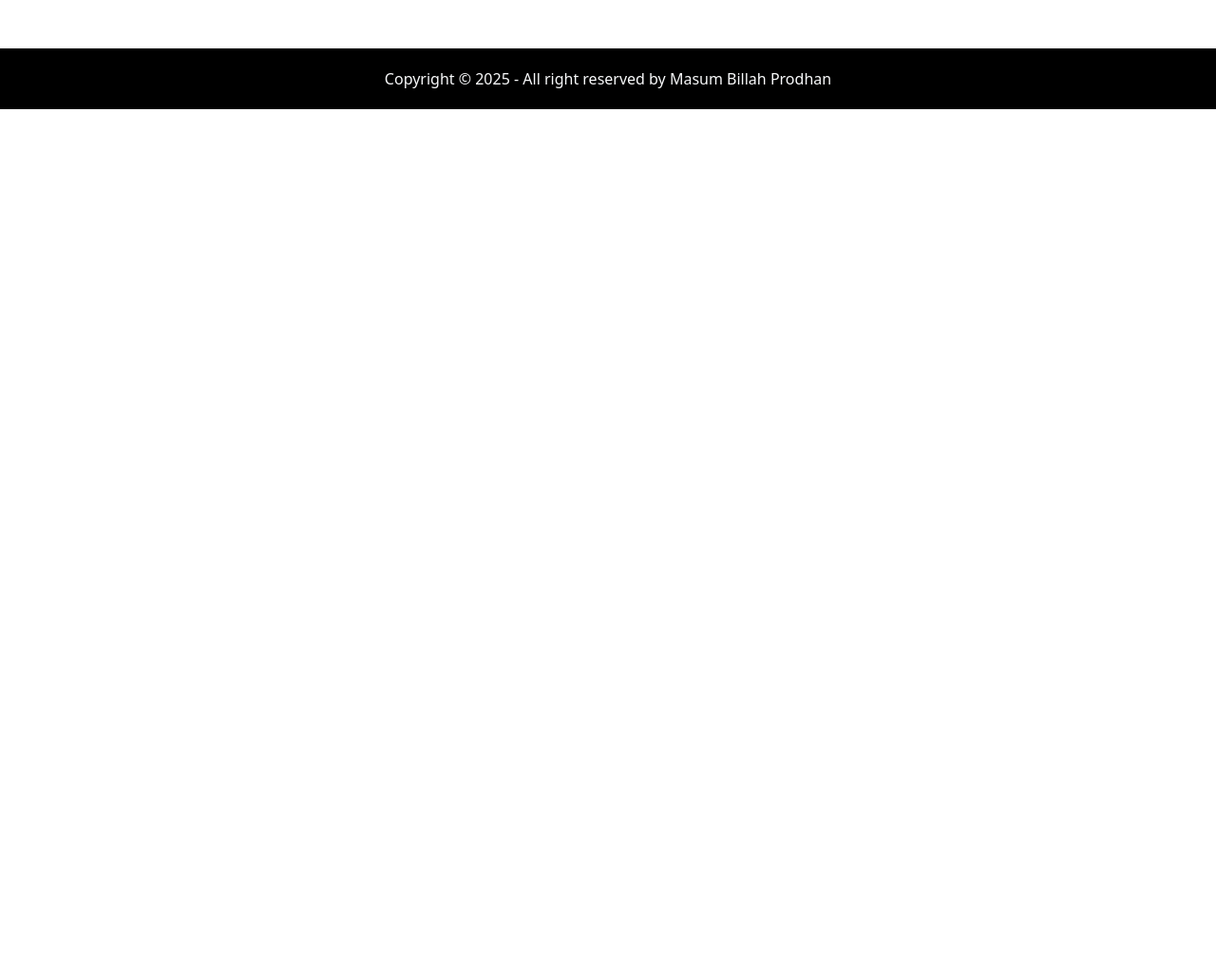
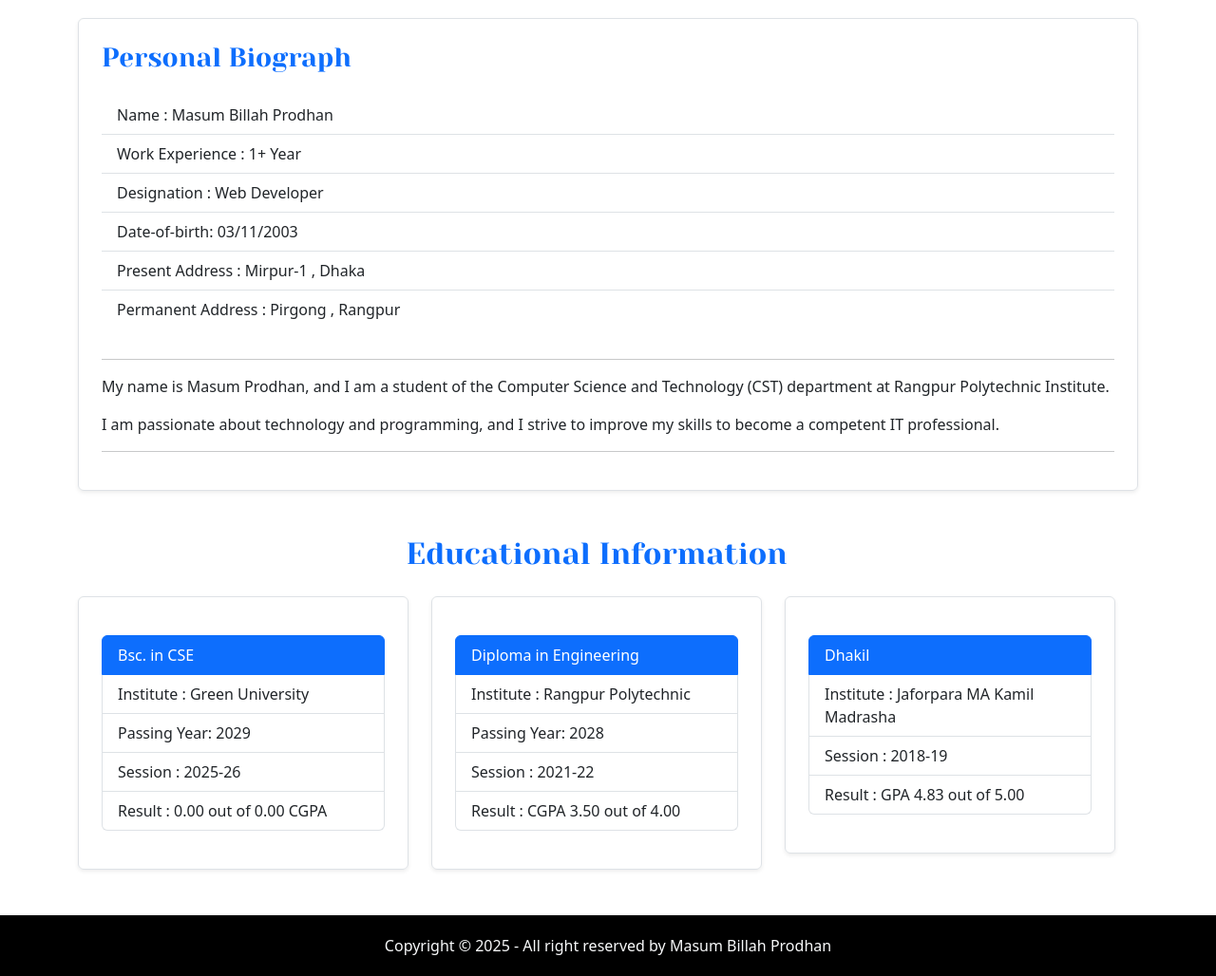
Before and after one commit to masum0003/My-Portfolio-Project, a plain HTML site: page portfolio.html in a window 1280 px wide. Shown: the part 265-1293 px from the top of the page at 95% size. Before the commit the page ends 800 px from the top, so only its background shows below. Drawn offline with nearby package versions, Linux system fonts and the light colour scheme.

Commit message:
biograph section start

```diff
--- a/portfolio.html
+++ b/portfolio.html
@@ -67,9 +67,70 @@
     <div class="row my-5">
       <div class="col-lg-6 offset-lg-3">
         <h4 class="fw-bold text-center">My Portfolio </h4>
-          <p class="text-center">My portfolio showcases my skills, projects, and progress in web development, highlighting creativity, clean code, and modern technologies.</p>
+        <p class="text-center">My portfolio showcases my skills, projects, and progress in web development, highlighting
+          creativity, clean code, and modern technologies.</p>
         <hr>
       </div>
+
+      <div class="col-lg-12">
+        <div class="info mt-3 p-4 border rounded shadow-sm">
+          <h3 class="text-primary">Personal Biograph</h3>
+          <ul class="list-group list-group-flush py-3">
+            <li class="list-group-item">Name : Masum Billah Prodhan</li>
+            <li class="list-group-item">Work Experience : 1+ Year</li>
+            <li class="list-group-item">Designation : Web Developer</li>
+            <li class="list-group-item"> Date-of-birth: 03/11/2003</li>
+            <li class="list-group-item">Present Address : Mirpur-1 , Dhaka</li>
+            <li class="list-group-item">Permanent Address : Pirgong , Rangpur</li>
+          </ul>
+          <hr>
+          <p>My name is Masum Prodhan, and I am a student of the Computer Science and Technology (CST) department at
+            Rangpur Polytechnic Institute. </p>
+          <p>I am passionate about technology and programming, and I strive to improve my
+            skills to become a competent IT professional.</p>
+          <hr>
+        </div>
+      </div>
+
+      <div class="row">
+        <h2 class="text-primary text-center mt-5">Educational Information</h2>
+        <div class="col-lg-4">
+          <div class="info mt-3 p-4 border rounded shadow-sm">
+            <ul class="list-group  py-3">
+              <li class="list-group-item active">Bsc. in CSE</li>
+              <li class="list-group-item">Institute : Green University</li>
+              <li class="list-group-item"> Passing Year: 2029</li>
+              <li class="list-group-item">Session : 2025-26</li>
+              <li class="list-group-item">Result : 0.00 out of 0.00 CGPA</li>
+            </ul>
+          </div>
+        </div>
+
+        <div class="col-lg-4">
+          <div class="info mt-3 p-4 border rounded shadow-sm">
+            <ul class="list-group  py-3">
+              <li class="list-group-item active">Diploma in Engineering</li>
+              <li class="list-group-item">Institute : Rangpur Polytechnic</li>
+              <li class="list-group-item"> Passing Year: 2028</li>
+              <li class="list-group-item">Session : 2021-22</li>
+              <li class="list-group-item">Result : CGPA 3.50 out of 4.00 </li>
+            </ul>
+          </div>
+        </div>
+
+        <div class="col-lg-4">
+          <div class="info mt-3 p-4 border rounded shadow-sm">
+            <ul class="list-group  py-3">
+              <li class="list-group-item active">Dhakil</li>
+              <li class="list-group-item">Institute : Jaforpara MA Kamil Madrasha</li>
+              <!-- <li class="list-group-item"> Passing Year: 2020</li> -->
+              <li class="list-group-item">Session : 2018-19</li>
+              <li class="list-group-item">Result : GPA 4.83 out of 5.00 </li>
+            </ul>
+          </div>
+        </div>
+      </div>
+
 
     </div>
   </div>
```
Lines whose indentation alone changed are shown as unchanged.
